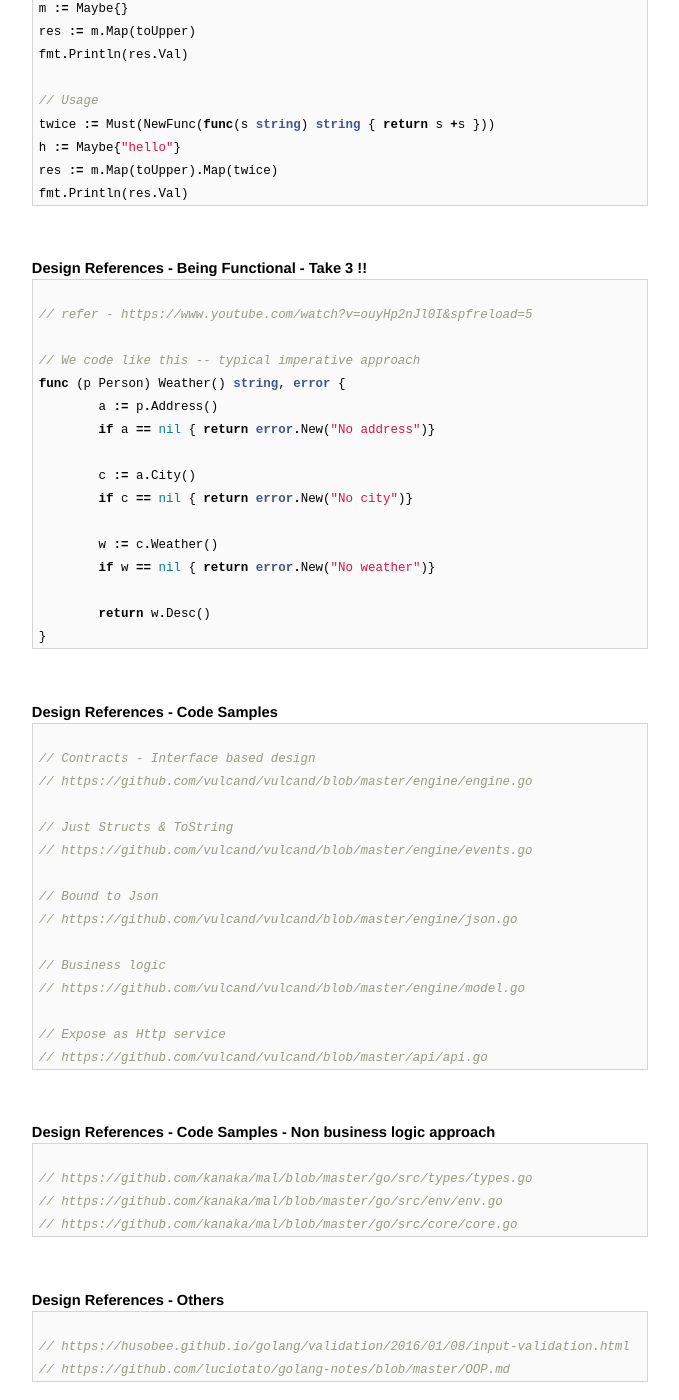
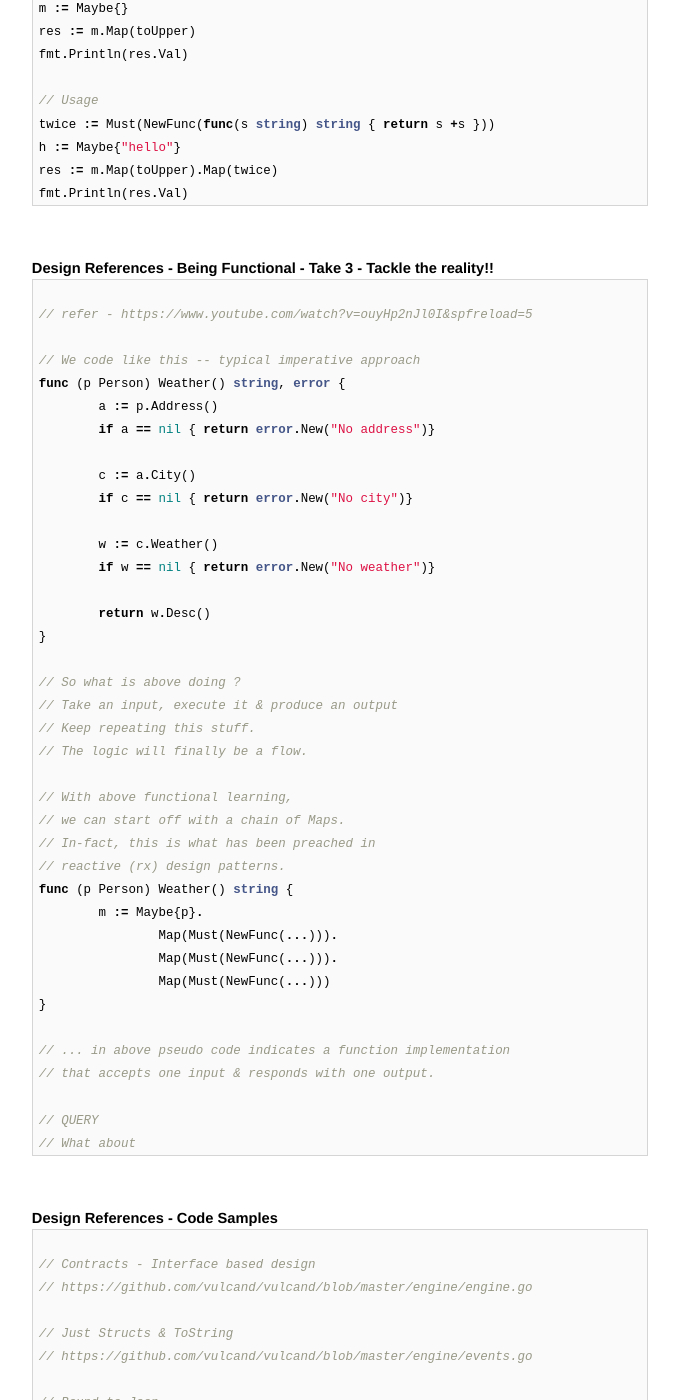
Before and after one commit to AmitKumarDas/amitkumardas.github.io, a Jekyll site: the page built from _posts/2016-07-14-my-golang-refresher.md, in a window 1280 px wide and 1400 px high, scrolled down 5671 px. Shown: the whole window, without its empty margins (300-979 px from the left). Built offline with Jekyll 4.4.1, drawn with Linux system fonts in a browser that asks for light colours.

Commit message:
Update 2016-07-14-my-golang-refresher.md

````diff
--- a/_posts/2016-07-14-my-golang-refresher.md
+++ b/_posts/2016-07-14-my-golang-refresher.md
@@ -280,7 +280,7 @@ fmt.Println(res.Val)
 
 <br />
 
-### Design References - Being Functional - Take 3 !!
+### Design References - Being Functional - Take 3 - Tackle the reality!!
 
 ```go
 
@@ -299,6 +299,28 @@ func (p Person) Weather() string, error {
 
 	return w.Desc()
 }
+
+// So what is above doing ?
+// Take an input, execute it & produce an output
+// Keep repeating this stuff.
+// The logic will finally be a flow.
+
+// With above functional learning,
+// we can start off with a chain of Maps.
+// In-fact, this is what has been preached in
+// reactive (rx) design patterns.
+func (p Person) Weather() string {
+	m := Maybe{p}.
+		Map(Must(NewFunc(...))).
+		Map(Must(NewFunc(...))).
+		Map(Must(NewFunc(...)))
+}
+
+// ... in above pseudo code indicates a function implementation
+// that accepts one input & responds with one output.
+
+// QUERY
+// What about
 ```
 
 <br />
````
